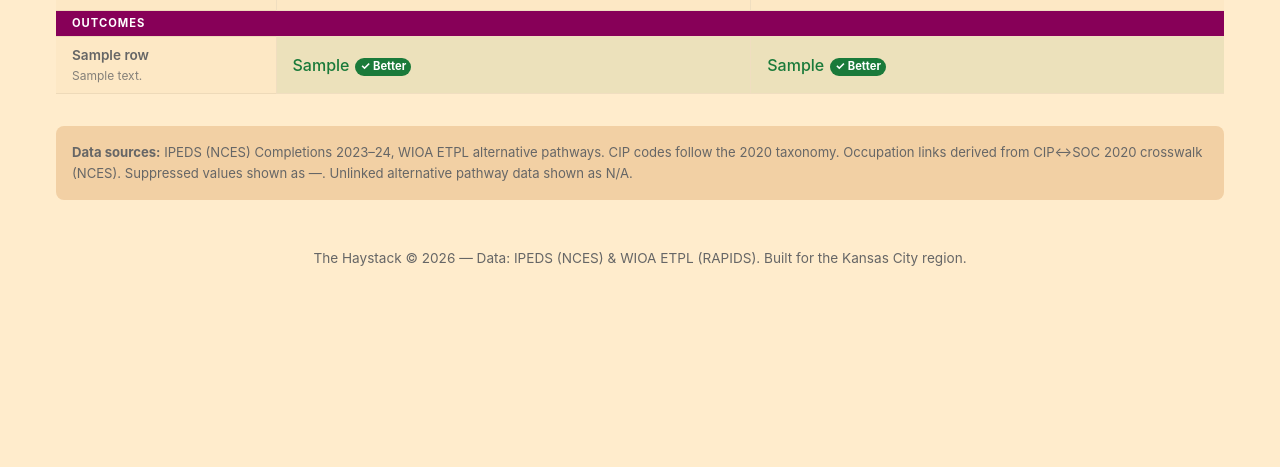
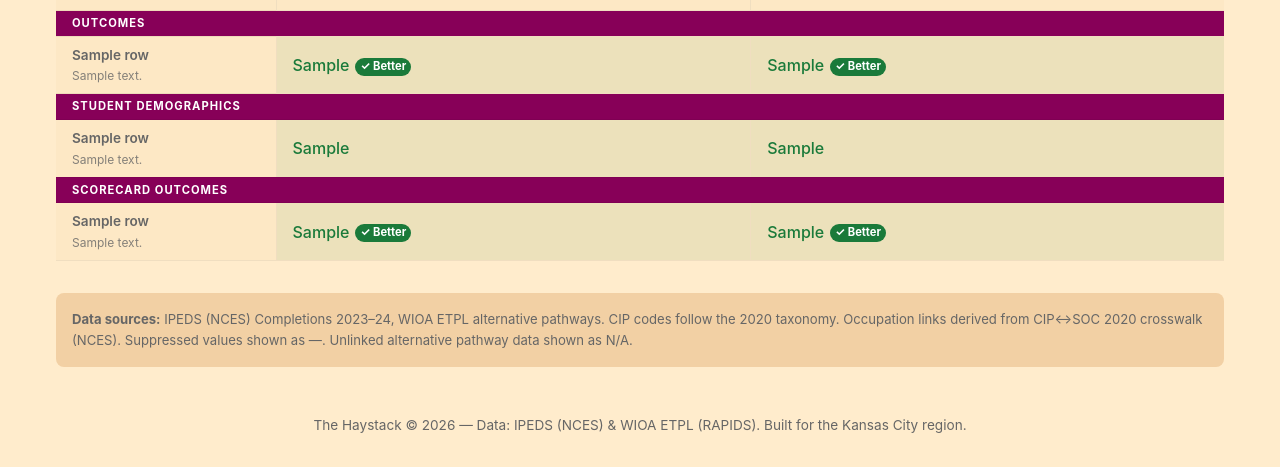
Before and after one commit to admiralorbiter/the_haystack, a Flask app: template templates/compare/programs.html in a window 1280 px wide. Shown: the part 665-1132 px from the top of the page. Before the commit the page ends 931 px from the top, so only its background shows below. Run offline with Flask 3, Linux system fonts and the light colour scheme; the template is opened without the code that fills it: most values are stand-ins (such as "Sample title", 1, 10 or a date in 2020); some libraries are stand-ins or nearby versions.

Commit message:
program compare

```diff
--- a/templates/compare/programs.html
+++ b/templates/compare/programs.html
@@ -7,9 +7,13 @@
 <link rel="stylesheet" href="{{ url_for('static', filename='css/compare.css') }}">
 {% endblock %}
 
-{% macro fmt_cell(val, fmt) %}
+{% macro fmt_cell(val, fmt, prog=none) %}
   {%- if val is none or val == '' -%}
-    <span class="no-data">—</span>
+    {%- if prog and (prog.is_wioa_eligible or prog.is_apprenticeship) -%}
+      <span class="no-data" title="Unlinked WIOA/Apprenticeship data">N/A</span>
+    {%- else -%}
+      <span class="no-data">—</span>
+    {%- endif -%}
   {%- elif fmt == 'currency' -%}
     ${{ '{:,}'.format(val|int) }}
   {%- elif fmt == 'percent' -%}
@@ -141,19 +145,39 @@
 
       {# Numeric outcomes #}
       <tr class="compare-section-header"><td colspan="3">Outcomes</td></tr>
-      {% for row in rows %}
+      {% for row in row_groups.outcomes %}
       <tr>
         <td class="compare-row-label">{{ row.label }}{% if row.note %}<small>{{ row.note }}</small>{% endif %}</td>
-        <td class="compare-cell {{ row.status_a }}">{{ fmt_cell(row.val_a, row.fmt) }}{{ winner_badge(row.status_a) }}</td>
-        <td class="compare-cell {{ row.status_b }}">{{ fmt_cell(row.val_b, row.fmt) }}{{ winner_badge(row.status_b) }}</td>
+        <td class="compare-cell {{ row.status_a }}">{{ fmt_cell(row.val_a, row.fmt, prog_a) }}{{ winner_badge(row.status_a) }}</td>
+        <td class="compare-cell {{ row.status_b }}">{{ fmt_cell(row.val_b, row.fmt, prog_b) }}{{ winner_badge(row.status_b) }}</td>
+      </tr>
+      {% endfor %}
+
+      {# Demographics #}
+      <tr class="compare-section-header"><td colspan="3">Student Demographics</td></tr>
+      {% for row in row_groups.demographics %}
+      <tr>
+        <td class="compare-row-label">{{ row.label }}{% if row.note %}<small>{{ row.note }}</small>{% endif %}</td>
+        <td class="compare-cell {{ row.status_a }}">{{ fmt_cell(row.val_a, row.fmt, prog_a) }}</td>
+        <td class="compare-cell {{ row.status_b }}">{{ fmt_cell(row.val_b, row.fmt, prog_b) }}</td>
+      </tr>
+      {% endfor %}
+
+      {# Scorecard #}
+      <tr class="compare-section-header"><td colspan="3">Scorecard Outcomes</td></tr>
+      {% for row in row_groups.scorecard %}
+      <tr>
+        <td class="compare-row-label">{{ row.label }}{% if row.note %}<small>{{ row.note }}</small>{% endif %}</td>
+        <td class="compare-cell {{ row.status_a }}">{{ fmt_cell(row.val_a, row.fmt, prog_a) }}{{ winner_badge(row.status_a) }}</td>
+        <td class="compare-cell {{ row.status_b }}">{{ fmt_cell(row.val_b, row.fmt, prog_b) }}{{ winner_badge(row.status_b) }}</td>
       </tr>
       {% endfor %}
 
       {# Suppression note if applicable #}
-      {% if prog_a.completions is none or prog_b.completions is none %}
+      {% if prog_a.completions is none or prog_b.completions is none or prog_a.is_wioa_eligible or prog_b.is_wioa_eligible %}
       <tr>
         <td colspan="3" style="padding:var(--spacing-xs) var(--spacing-md); font-size:0.8rem; color:var(--text-muted);">
-          ℹ️ — means NCES suppressed this value to protect student privacy. N/A means data is not reported to IPEDS (e.g. WIOA alternative pathways).
+          ℹ️ — means NCES suppressed this value to protect student privacy. N/A (WIOA/Apprenticeship) means data is not reported to IPEDS.
         </td>
       </tr>
       {% endif %}
```
Also changed, not shown: docs/HAYSTACK_EPICS.md (+7 -11 lines), routes/compare.py (+45 -7 lines).
